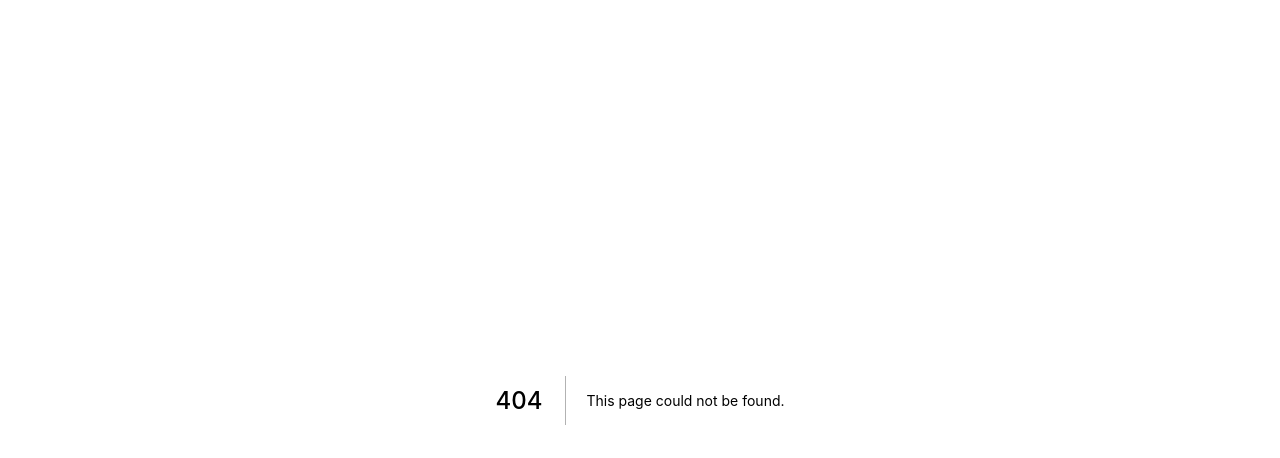
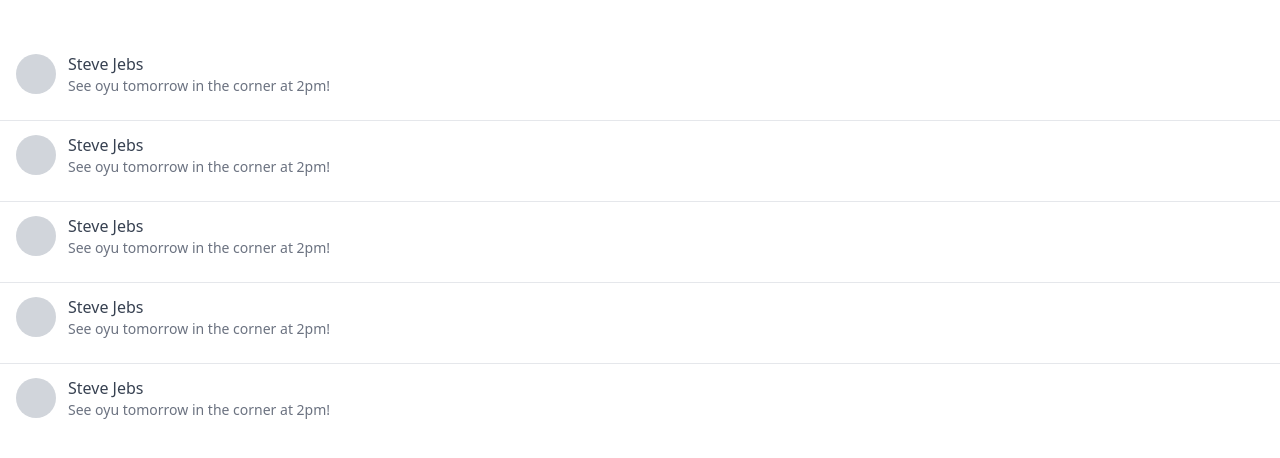
Before and after one commit to jaieve/carrot-market, a Next.js app: page /chats in a window 1280 px wide. Before the commit this address had no page. Shown: the top 458 px of the page. Built offline with nearby package versions, Linux system fonts and the light colour scheme.

Commit message:
[ui] chats

```diff
--- /dev/null
+++ b/pages/chats.tsx
@@ -0,0 +1,24 @@
+import type { NextPage } from "next";
+
+const Chats: NextPage = () => {
+  return (
+    <div className="divide-y-[1px] py-10">
+      {[1, 1, 1, 1, 1].map((_, i) => (
+        <div
+          key={i}
+          className="mb-3 flex cursor-pointer items-center space-x-3 px-4 py-3"
+        >
+          <div className="h-10 w-10 rounded-full bg-gray-300" />
+          <div>
+            <p className="font-normal text-gray-700">Steve Jebs</p>
+            <p className="font-sm text-sm text-gray-500">
+              See oyu tomorrow in the corner at 2pm!
+            </p>
+          </div>
+        </div>
+      ))}
+    </div>
+  );
+};
+
+export default Chats;
```
